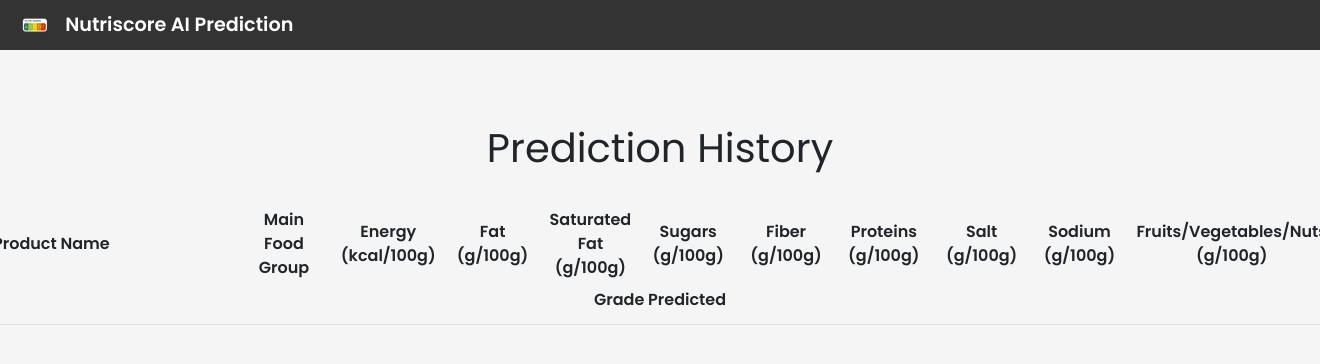
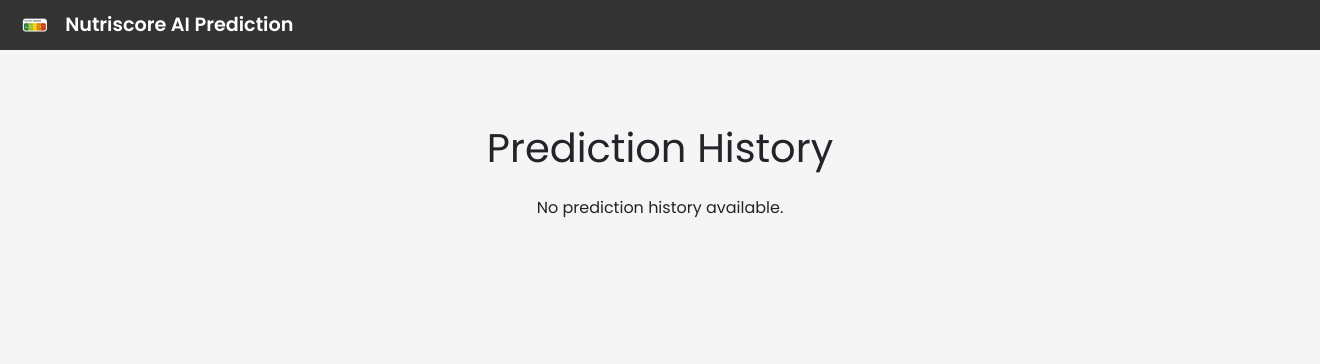
Before and after one commit to TonyVallad/Docker-Practice-Project, a Flask app: template app/templates/history.html in a window 1320 px wide; the page is wider, and only the part inside the window is pictured. Shown: the top 364 px of that part. Run offline with Flask 3, Linux system fonts and the light colour scheme; the template is opened without the code that fills it, so the values that code supplies are empty; some libraries are stand-ins or nearby versions.

Commit message:
Updated docker compose to mount app as volume + updated history template

```diff
--- a/app/templates/history.html
+++ b/app/templates/history.html
@@ -3,9 +3,10 @@
 {% block title %}Prediction History{% endblock %}
 
 {% block content %}
-    <div class="container-fluid">
+    <div class="container-fluid px-3">
         <h1 class="text-center my-4">Prediction History</h1>
 
+        {% if predictions %}
             <!-- Header Row -->
             <div class="row table-header font-weight-bold">
                 <div class="col product-name-col">Product Name</div>
@@ -41,9 +42,16 @@
                 </div>
             </div>
             {% endfor %}
+        {% else %}
+            <p class="text-center my-4">No prediction history available.</p>
+        {% endif %}
     </div>
 
     <style>
+        .container-fluid {
+            padding-left: 50px;
+            padding-right: 50px;
+        }
         .table-header, .table-row {
             display: flex;
             border-bottom: 1px solid #ddd;
--- a/docker-compose.yml
+++ b/docker-compose.yml
@@ -7,6 +7,7 @@ services:
     volumes:
       - nutriscore_model:/app/ai-model
       - ./app/static/csv:/app/static/csv
+      - .:/app  # Mounts the entire app directory
     env_file:
       - .env
     depends_on:
```
Lines whose indentation alone changed are shown as unchanged.
